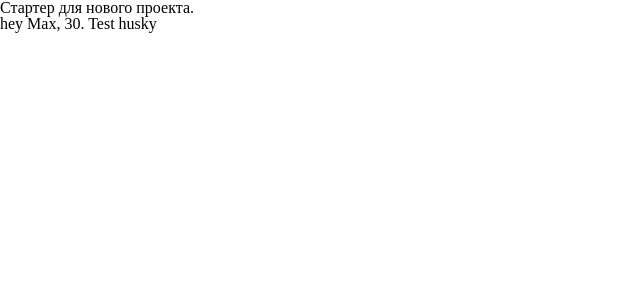
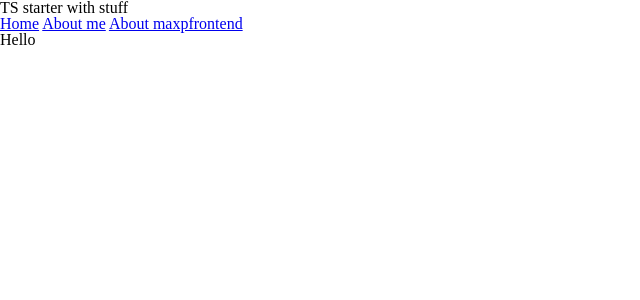
Before and after one commit to maxfarseer/starter, a React (Create React App) app: page / in a window 1280 px wide. Shown: the top 300 px of the page, without its empty margins (0-640 px from the left). Built offline with nearby package versions, Linux system fonts and the light colour scheme.

Commit message:
add reach router with typings & url params

```diff
--- a/package.json
+++ b/package.json
@@ -3,8 +3,10 @@
   "version": "1.0.0",
   "private": true,
   "dependencies": {
+    "@reach/router": "^1.2.1",
     "@types/jest": "24.0.9",
     "@types/node": "11.10.4",
+    "@types/reach__router": "^1.2.3",
     "@types/react": "16.8.6",
     "@types/react-dom": "16.8.2",
     "react": "^16.8.3",
--- a/src/App.tsx
+++ b/src/App.tsx
@@ -1,15 +1,35 @@
 import * as React from 'react'
-import { Intro } from './Intro'
+
+import { Link, Router } from '@reach/router'
+
+import { About } from './pages/About'
+import { Home } from './pages/Home'
 
 import './App.css'
 
-const App = () => {
+const App = ({ children }: any) => {
   return (
     <div className="container">
-      <p>Стартер для нового проекта.</p>
-      <Intro name="Max" age={30} />
+      <h1>TS starter with stuff</h1>
+      <nav>
+        <Link to="/">Home</Link> <Link to="about/me">About me</Link>{' '}
+        <Link to="about/public">About maxpfrontend</Link>
+      </nav>
+
+      {children}
     </div>
   )
 }
 
-export { App }
+const RoutedApp = () => {
+  return (
+    <Router>
+      <App path="/">
+        <Home path="/" />
+        <About path="/about/:source" />
+      </App>
+    </Router>
+  )
+}
+
+export { RoutedApp }
--- a/src/Intro.tsx
+++ /dev/null
@@ -1,16 +0,0 @@
-import * as React from 'react'
-
-export interface IntroProps {
-  name: string;
-  age: number;
-}
-
-const Intro = ({ name, age }: IntroProps) => {
-  return (
-    <p>
-      hey {name}, {age}. Test husky
-    </p>
-  )
-}
-
-export { Intro }
--- a/src/index.tsx
+++ b/src/index.tsx
@@ -1,13 +1,13 @@
 import React from 'react'
 import ReactDOM from 'react-dom'
 
-import { App } from './App'
+import { RoutedApp } from './App'
 
 import './index.css'
 
 import * as serviceWorker from './serviceWorker'
 
-ReactDOM.render(<App />, document.getElementById('root'))
+ReactDOM.render(<RoutedApp />, document.getElementById('root'))
 
 // If you want your app to work offline and load faster, you can change
 // unregister() to register() below. Note this comes with some pitfalls.
--- /dev/null
+++ b/src/pages/About.tsx
@@ -0,0 +1,13 @@
+import * as React from 'react'
+
+import { RouteComponentProps } from '@reach/router'
+
+interface IAboutProps extends RouteComponentProps {
+  source?: string;
+}
+
+const About: React.FC<IAboutProps> = props => {
+  return <p>{props.source}</p>
+}
+
+export { About }
--- /dev/null
+++ b/src/pages/Home.tsx
@@ -0,0 +1,9 @@
+import * as React from 'react'
+
+import { RouteComponentProps } from '@reach/router'
+
+const Home: React.FC<RouteComponentProps> = () => {
+  return <p>Hello</p>
+}
+
+export { Home }
--- /dev/null
+++ b/src/pages/index.tsx
@@ -0,0 +1,2 @@
+export * from './About'
+export * from './Home'
```
Also changed, not shown: 2 other files (tests, documents, lock files or other folders).
